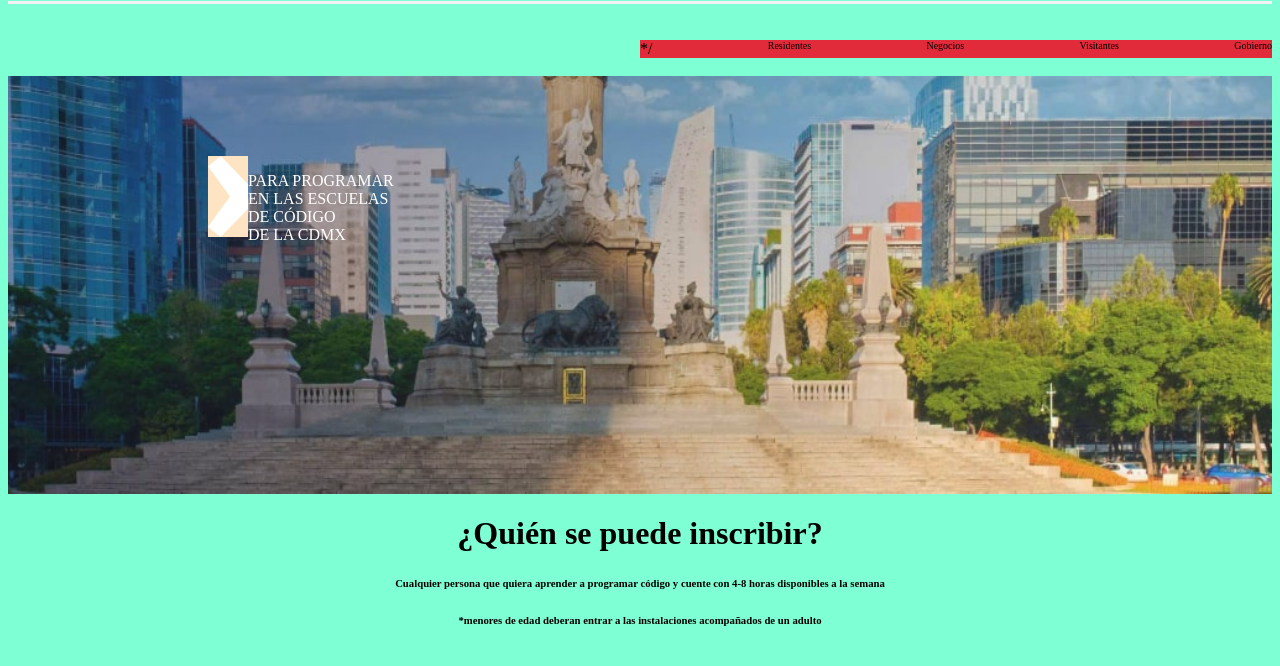
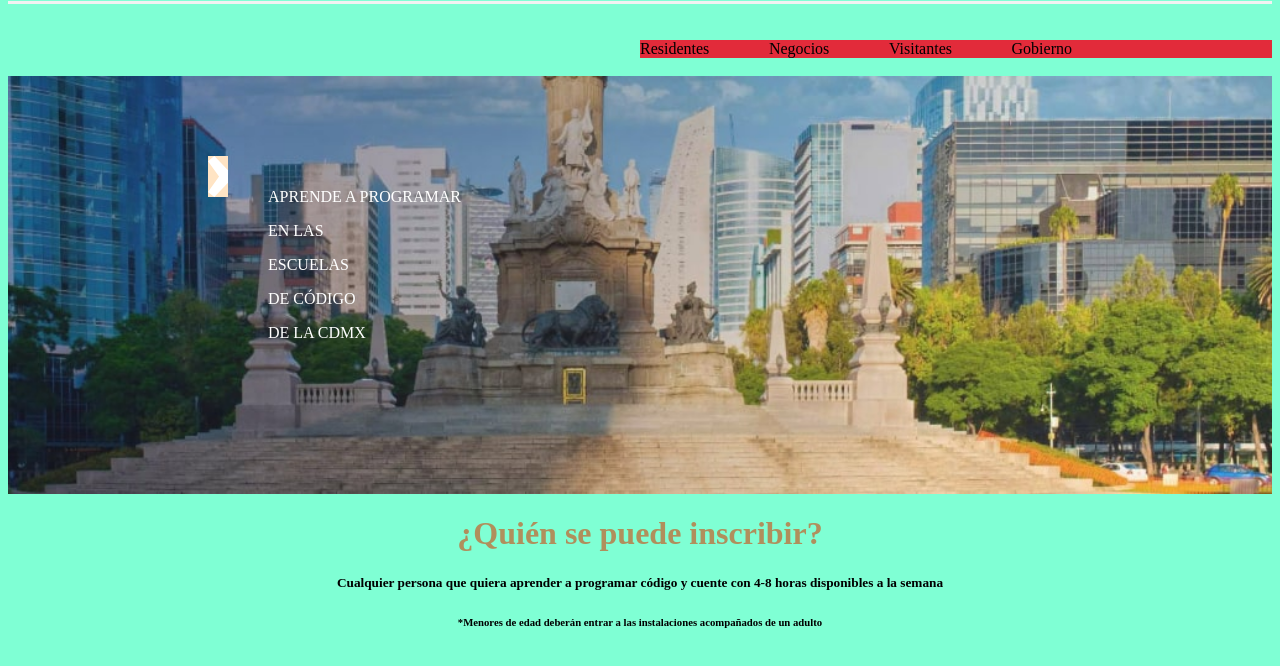
Before and after one commit to Rosario1607/desarrollo_web1, a plain HTML site: page practica/index.html in a window 1280 px wide. Shown: the part 50-716 px from the top of the page. Drawn offline with Linux system fonts and the light colour scheme.

Commit message:
logoactualizado

```diff
--- a/practica/index.html
+++ b/practica/index.html
@@ -10,18 +10,20 @@
         a{
             color:black;
             text-decoration: none;
-            font-size: 10px;
+            font-size: 16px;
         }
         .cdmx{
             background: url(../practica/img/hero.jpg)100%/ cover no-repeat;
             height: 338px;
             display: flex;
-            padding: 80px 0px 0px 200px; /* arriba der abajo izq*/
+            padding: 80px 30px 0px 200px;
+                /*arriba der abajo izq*/
         }
         .cdmx img{
-            width: 40px;
+            width: 20px;
             background-color: bisque;
         }
+        .cdmx
         p{color: white;}
         footer {
             text-align: center;
@@ -36,8 +38,9 @@
     <nav style="background-color: rgb(226, 43, 58);
         justify-content: space-between;
         display: flex;
-        margin-left: 50%;>
-       /* padding: 0px 120px 0px 120px;">*/
+        margin-left: 50%;
+        padding-right: 200px";>
+
         <a href="https://cdmx.gob.mx">
             Residentes
         </a>
@@ -54,17 +57,19 @@
     <section class="cdmx">
          <!-- <img src="img/hero.jpg" alt="heroe" sizes="100%" srcset="cover no repit">  -->
          <div><img src="img/hero-vector.svg" alt="viñeta flecha"></div>
-         <p>PARA PROGRAMAR <br>
-            EN LAS ESCUELAS <br>
-            DE CÓDIGO <br>
-            DE LA CDMX</p>
+         <ul>
+            <p style align-left: font-size: 80px;>APRENDE A PROGRAMAR</p>
+            <p style a>EN LAS </p> <p style font-size: 800px;>ESCUELAS</p>
+            <p style font-size: 800px;>DE CÓDIGO</p>
+            <p style align-center; font-size: 80px;>DE LA CDMX</p>
+         </ul>
     </section>
     <footer>
-        <h1>
+        <h1 style="color: #b08f5c;">
             ¿Quién se puede inscribir?
         </h1>
-        <h6><b> Cualquier persona que quiera aprender a programar código y cuente con 4-8 horas disponibles a la semana</b></h6>
-        <h6>*menores de edad deberan entrar a las instalaciones acompañados de un adulto</h6>
+        <h5><b> Cualquier persona que quiera aprender a programar código y cuente con 4-8 horas disponibles a la semana</b></h5>
+        <h6>*Menores de edad deberán entrar a las instalaciones acompañados de un adulto</h6>
     </footer>
 </body>
 </html>
```
